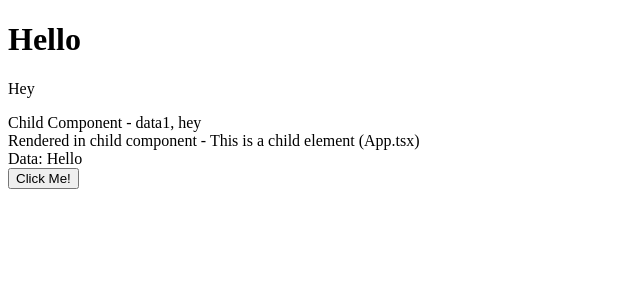
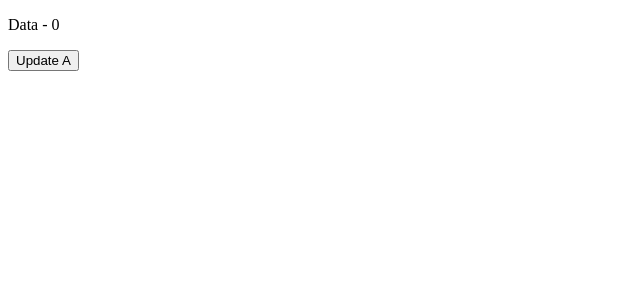
Before and after one commit to techolasmern/ai_web_basics, a React (Vite) app in the folder react-app/: page / in a window 1280 px wide. Shown: the top 300 px of the page, without its empty margins (0-640 px from the left). Built offline with nearby package versions, Linux system fonts and the light colour scheme.

Commit message:
use state - base

```diff
--- a/react-app/src/App.tsx
+++ b/react-app/src/App.tsx
@@ -1,15 +1,16 @@
-import { Fragment } from "react";
-import { ChildComponent } from "./ChildComponent";
-
-const data = "Hello";
+// state management -> object -> Hooks -> useState();
+import { useState } from "react";
 
 export const App = () => {
 
-  return <Fragment>
-    <h1>Hello</h1>
-    <p>Hey</p>
-    <ChildComponent p1="data1" p2="hey" data={data}>
-      <span>This is a child element (App.tsx)</span>
-    </ChildComponent>
-  </Fragment>
+    const [state, setState] = useState<number>(0);
+
+    const handleUpdateA = () => {
+        setState(state + 1);
+    }
+
+    return <div>
+        <p>Data - {state}</p>
+        <button onClick={handleUpdateA}>Update A</button>
+    </div>
 }
--- a/react-app/src/ChildComponent.tsx
+++ b/react-app/src/ChildComponent.tsx
@@ -8,7 +8,7 @@ interface Props{
 export const ChildComponent = ({ p1, p2, children, data }: Props) => {
 
 
-    const handleClick = function (e: React.MouseEvent<HTMLButtonElement, MouseEvent>) {
+    const handleClick = function (e: React.MouseEvent<HTMLButtonElement>) {
         console.log("clicked", e);
     }
 
--- a/react-app/src/main.tsx
+++ b/react-app/src/main.tsx
@@ -1,4 +1,4 @@
 import { createRoot } from 'react-dom/client'
-import { App } from './App.tsx'
+import { App } from './App';
 
 createRoot(document.getElementById('root')!).render(<App />);
```
